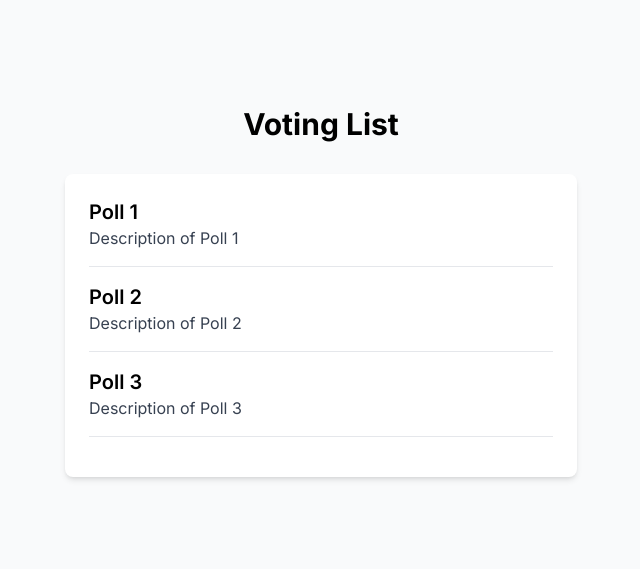
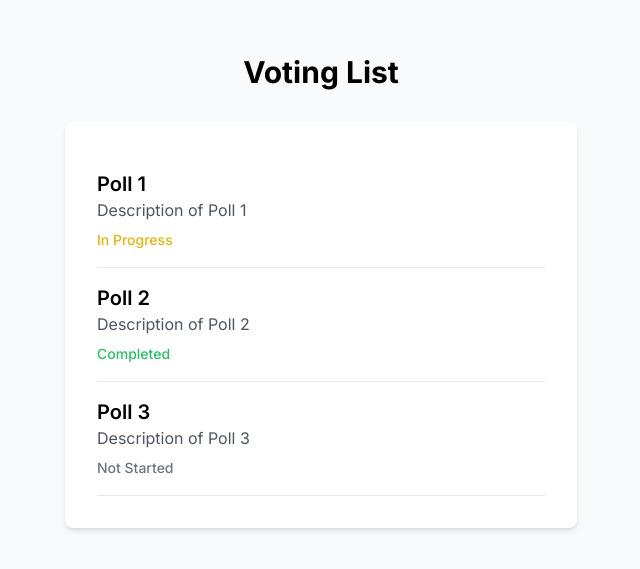
Before and after one commit to monnaliya/trustvote-eth-shenzhen-2024, a Next.js app: page /voting-list in a window 1280 px wide. Shown: the part 109-678 px from the top of the page, without its empty margins (319-959 px from the left). Built offline with nearby package versions, Linux system fonts and the light colour scheme.

Commit message:
Added voting status to voting list and updated UI

```diff
--- a/app/voting-list/page.tsx
+++ b/app/voting-list/page.tsx
@@ -1,39 +1,47 @@
-"use client";
+'use client';
 
-import { useEffect, useState } from 'react';
+import React from 'react';
 
-export default function VotingList() {
-  const [polls, setPolls] = useState<Array<{ id: number, title: string, description: string }>>([]);
+interface Poll {
+  id: number;
+  title: string;
+  description: string;
+  status: 'not started' | 'in progress' | 'completed';
+}
 
-  useEffect(() => {
-    // Placeholder data for demonstration. Replace this with an API call to fetch actual voting data.
-    const fetchPolls = async () => {
-      const mockPolls = [
-        { id: 1, title: 'Poll 1', description: 'Description of Poll 1' },
-        { id: 2, title: 'Poll 2', description: 'Description of Poll 2' },
-        { id: 3, title: 'Poll 3', description: 'Description of Poll 3' },
-      ];
-      setPolls(mockPolls);
-    };
+const polls: Poll[] = [
+  { id: 1, title: 'Poll 1', description: 'Description of Poll 1', status: 'in progress' },
+  { id: 2, title: 'Poll 2', description: 'Description of Poll 2', status: 'completed' },
+  { id: 3, title: 'Poll 3', description: 'Description of Poll 3', status: 'not started' },
+];
 
-    fetchPolls();
-  }, []);
-
+export default function VotingListPage() {
   return (
     <div className="min-h-screen bg-gray-50 flex flex-col items-center justify-center">
       <h1 className="text-3xl font-bold mb-8">Voting List</h1>
-      <ul className="w-3/4 max-w-lg bg-white p-6 rounded-lg shadow-md">
-        {polls.length > 0 ? (
-          polls.map(poll => (
-            <li key={poll.id} className="mb-4 border-b pb-4">
-              <h2 className="text-xl font-semibold">{poll.title}</h2>
-              <p className="text-gray-700">{poll.description}</p>
-            </li>
-          ))
-        ) : (
-          <li>No polls available at the moment.</li>
-        )}
-      </ul>
+      <div className="bg-white p-8 rounded-lg shadow-md w-3/4 max-w-lg">
+        {polls.map((poll) => (
+          <div key={poll.id} className="border-b border-gray-200 py-4">
+            <h2 className="text-xl font-semibold">{poll.title}</h2>
+            <p className="text-gray-600">{poll.description}</p>
+            <span
+              className={`text-sm font-medium mt-2 inline-block ${
+                poll.status === 'not started'
+                  ? 'text-gray-500'
+                  : poll.status === 'in progress'
+                  ? 'text-yellow-500'
+                  : 'text-green-500'
+              }`}
+            >
+              {poll.status === 'not started'
+                ? 'Not Started'
+                : poll.status === 'in progress'
+                ? 'In Progress'
+                : 'Completed'}
+            </span>
+          </div>
+        ))}
+      </div>
     </div>
   );
 }
```
